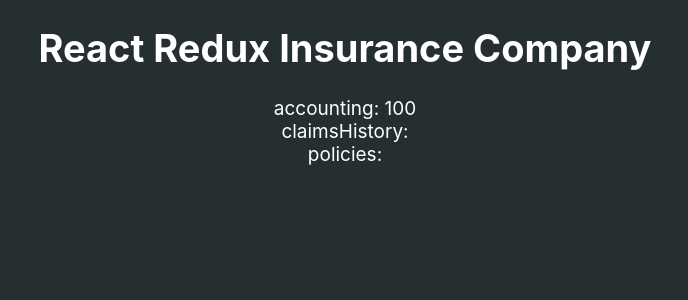
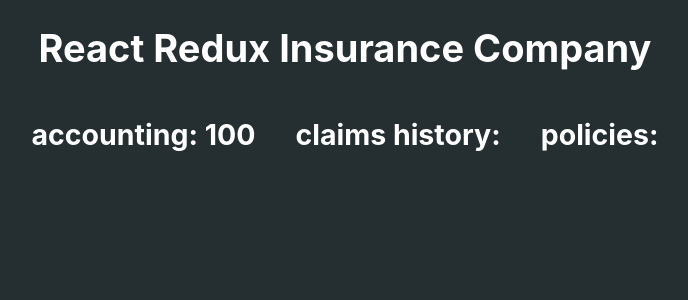
Before and after one commit to ganevdev/react-redux-insurance-company, a React (Create React App) app: page / in a window 1280 px wide. Shown: the top 300 px of the page, without its empty margins (295-983 px from the left). Built offline with nearby package versions, Linux system fonts and the light colour scheme.

Commit message:
main component

```diff
--- a/src/components/Main.js
+++ b/src/components/Main.js
@@ -1,13 +1,24 @@
 import React, { Component } from 'react';
+
+const styleForInfoCard = {
+  margin: 10,
+  padding: 10,
+};
 
 class Main extends Component {
   render() {
     const { accounting, claimsHistory, policies } = this.props;
     return (
       <main>
-        <div>accounting: {accounting}</div>
-        <div>claimsHistory: {claimsHistory}</div>
-        <div>policies: {policies}</div>
+        <div
+          style={{
+            display: 'flex',
+          }}
+        >
+          <h2 style={styleForInfoCard}>accounting: {accounting}</h2>
+          <h2 style={styleForInfoCard}>claims history: {claimsHistory}</h2>
+          <h2 style={styleForInfoCard}>policies: {policies}</h2>
+        </div>
       </main>
     );
   }
```
